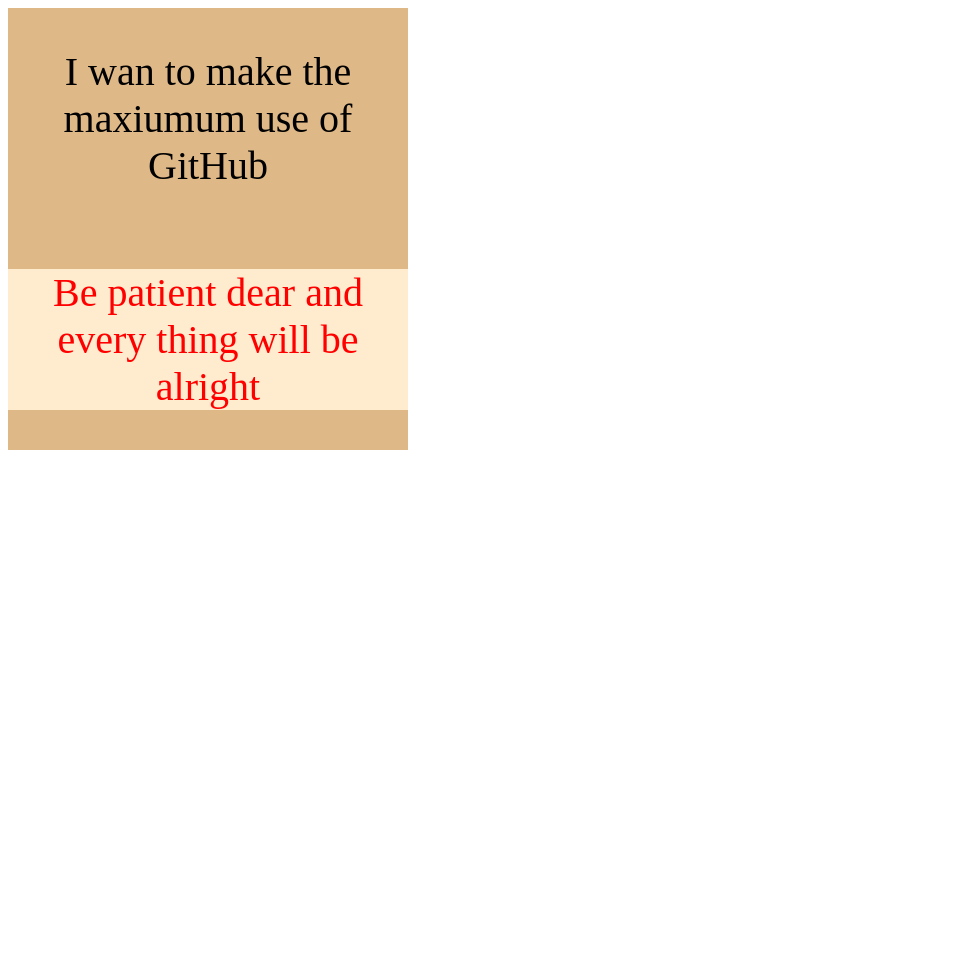
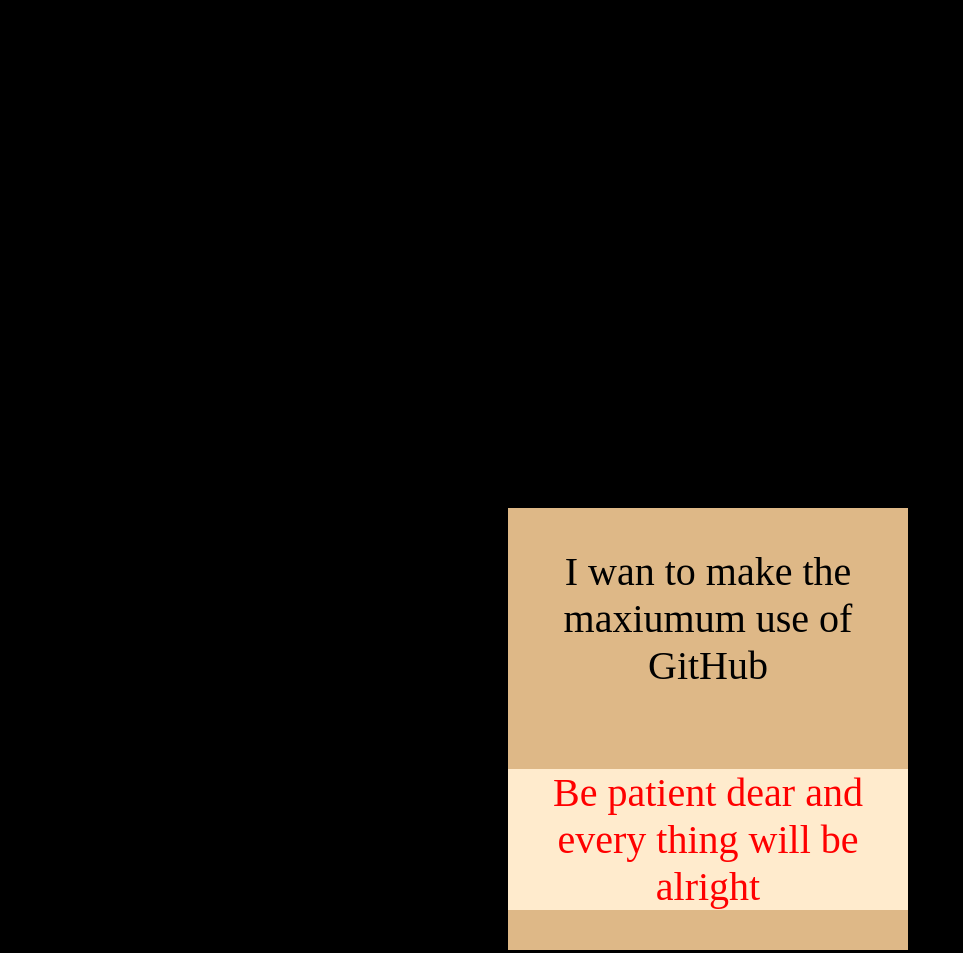
Before and after one commit to dalot1981/Final-project, a plain HTML site: page index2.html in a window 1280 px wide. Shown: the whole page, without its empty margins (0-963 px from the left). Before the commit the page ends 800 px from the top, so only its background shows below. Drawn offline with Linux system fonts and the light colour scheme.

Commit message:
Update style2.css

```diff
--- a/style2.css
+++ b/style2.css
@@ -1,3 +1,11 @@
+body{
+
+    background:black;
+    padding:500px;
+}
+
+
+
 #theButeayOFgitHub{
     font-size: 40px;
     text-decoration: dotted;
```
